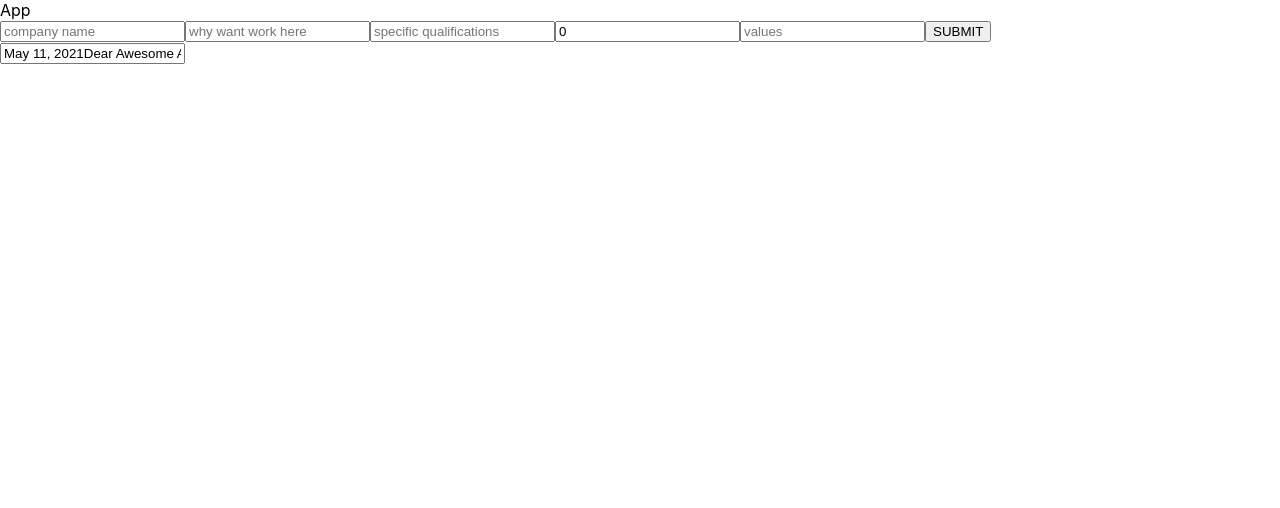
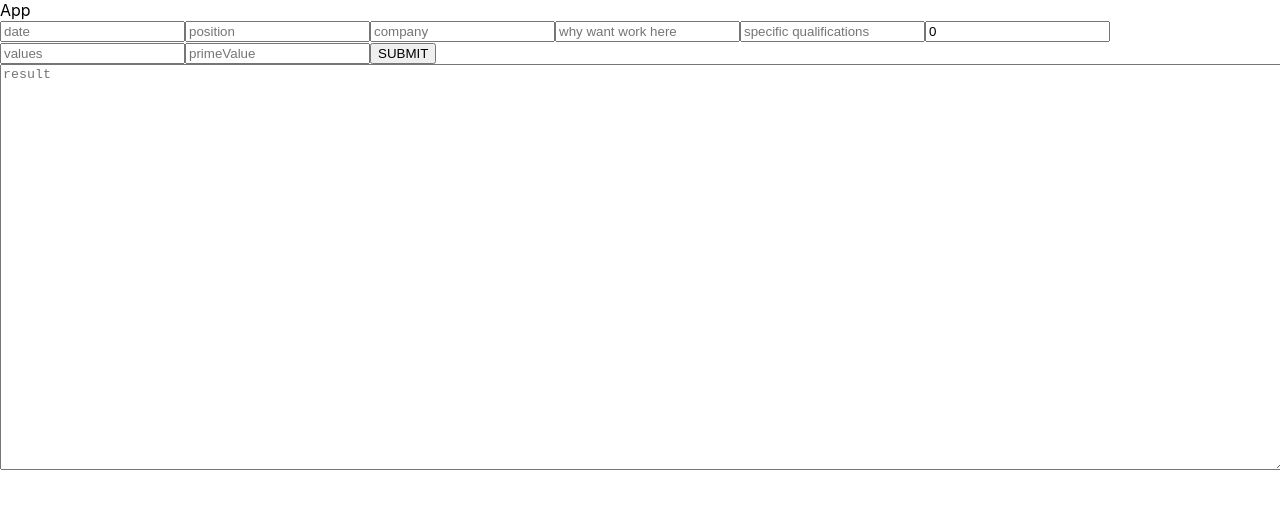
Before and after one commit to mainlyetcetera/cover-letter-formatter, a React (Create React App) app: page / in a window 1280 px wide. Shown: the top 508 px of the page. Built offline with nearby package versions, Linux system fonts and the light colour scheme.

Commit message:
Prepare basic letter

```diff
--- a/src/components/App/App.tsx
+++ b/src/components/App/App.tsx
@@ -5,32 +5,25 @@ import './App.css'
 import Form from '../Form/Form'
 import template from '../../template/template'
 import addDetails from '../../template/addDetails'
-
-type data = {
-  company: string
-  why: string
-  specifics: string
-  numValues: number
-  values: string
-}
+import * as types from '../../types/types'
 
 function App() {
   const [letter, setLetter] = useState<string>('')
 
-  const addLetter = (details: data) => {
-    setLetter(`${details.company}`)
+  const addLetter = (details: types.data) => {
+    setLetter(addDetails(details))
   }
 
   return (
     <div className="App">
       App
       <Form addLetter={addLetter} />
-      <input
-        type='text'
-        placeholder='specific qualifications'
-        name='specific qualifications'
+      <textarea
+        className='result'
+        placeholder='result'
+        name='result'
         readOnly={true}
-        value={template}
+        value={letter}
       />
     </div>
   )
--- a/src/components/Form/Form.tsx
+++ b/src/components/Form/Form.tsx
@@ -10,16 +10,19 @@ interface Props {
 }
 
 const Form: React.FC<Props> = ({ addLetter }) => {
+  const [date, setDate] = useState<string>('')
+  const [position, setPosition] = useState<string>('')
   const [company, setCompany] = useState<string>('')
   const [why, setWhy] = useState<string>('')
   const [specifics, setSpecifics] = useState<string>('')
   const [numValues, setNumValues] = useState<number>(0)
   const [values, setValues] = useState<string>('')
+  const [primeValue, setPrimeValue] = useState<string>('')
 
   const submitInputs = (e: any) => {
     e.preventDefault()
     const data = {
-      company, why, specifics, numValues, values
+      date, position, company, why, specifics, numValues, values, primeValue
     }
 
     addLetter(data)
@@ -29,8 +32,24 @@ const Form: React.FC<Props> = ({ addLetter }) => {
     <form>
       <input
         type='text'
-        placeholder='company name'
-        name='company-name'
+        placeholder='date'
+        name='date'
+        value={date}
+        onChange={e => setDate(e.target.value)}
+      />
+
+      <input
+        type='text'
+        placeholder='position'
+        name='position'
+        value={position}
+        onChange={e => setPosition(e.target.value)}
+      />
+
+      <input
+        type='text'
+        placeholder='company'
+        name='company'
         value={company}
         onChange={e => setCompany(e.target.value)}
       />
@@ -67,6 +86,14 @@ const Form: React.FC<Props> = ({ addLetter }) => {
         onChange={e => setValues(e.target.value)}
       />
 
+      <input
+        type='text'
+        placeholder='primeValue'
+        name='primeValue'
+        value={primeValue}
+        onChange={e => setPrimeValue(e.target.value)}
+      />
+
       <button onClick={e => submitInputs(e)}>SUBMIT</button>
     </form>
   )
```
